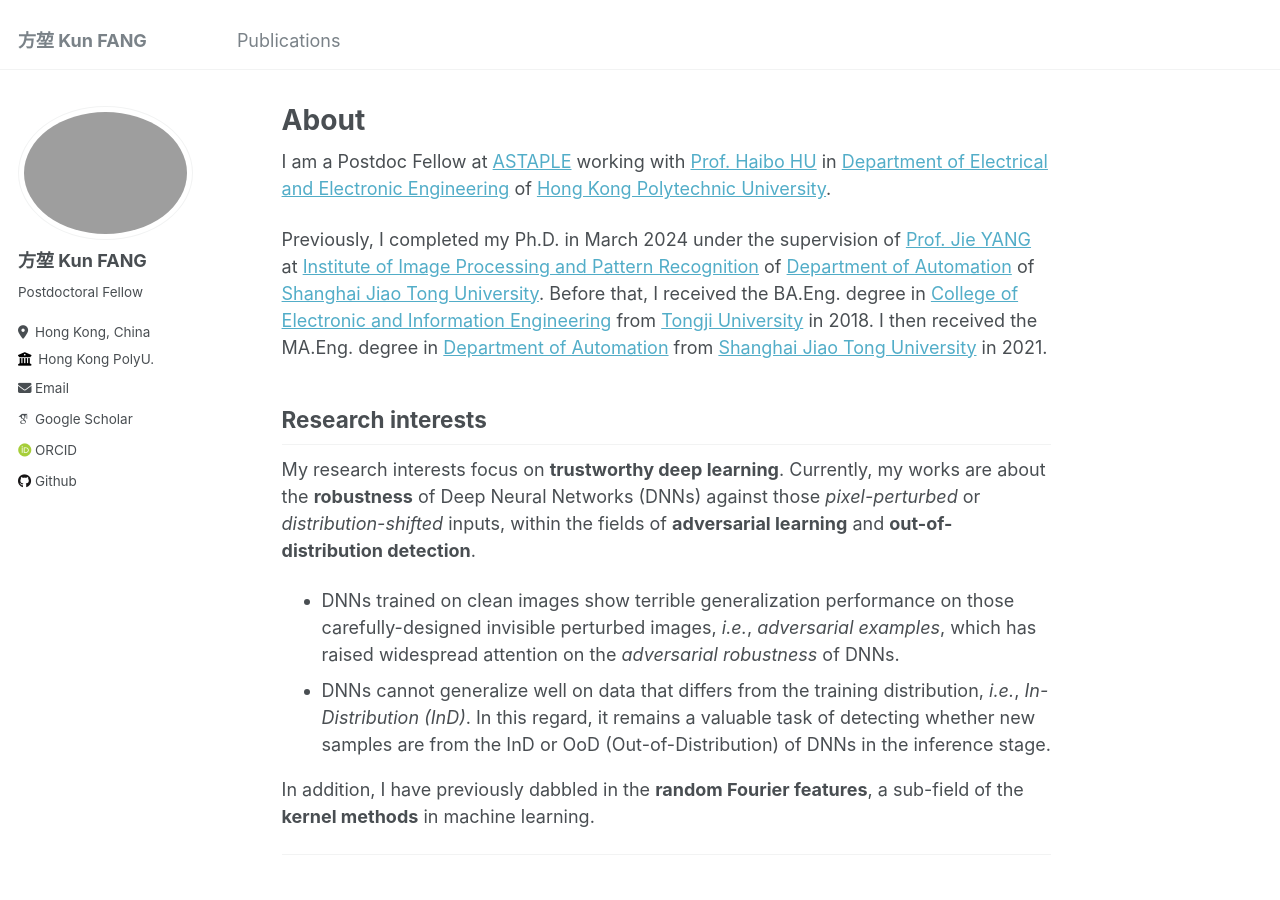
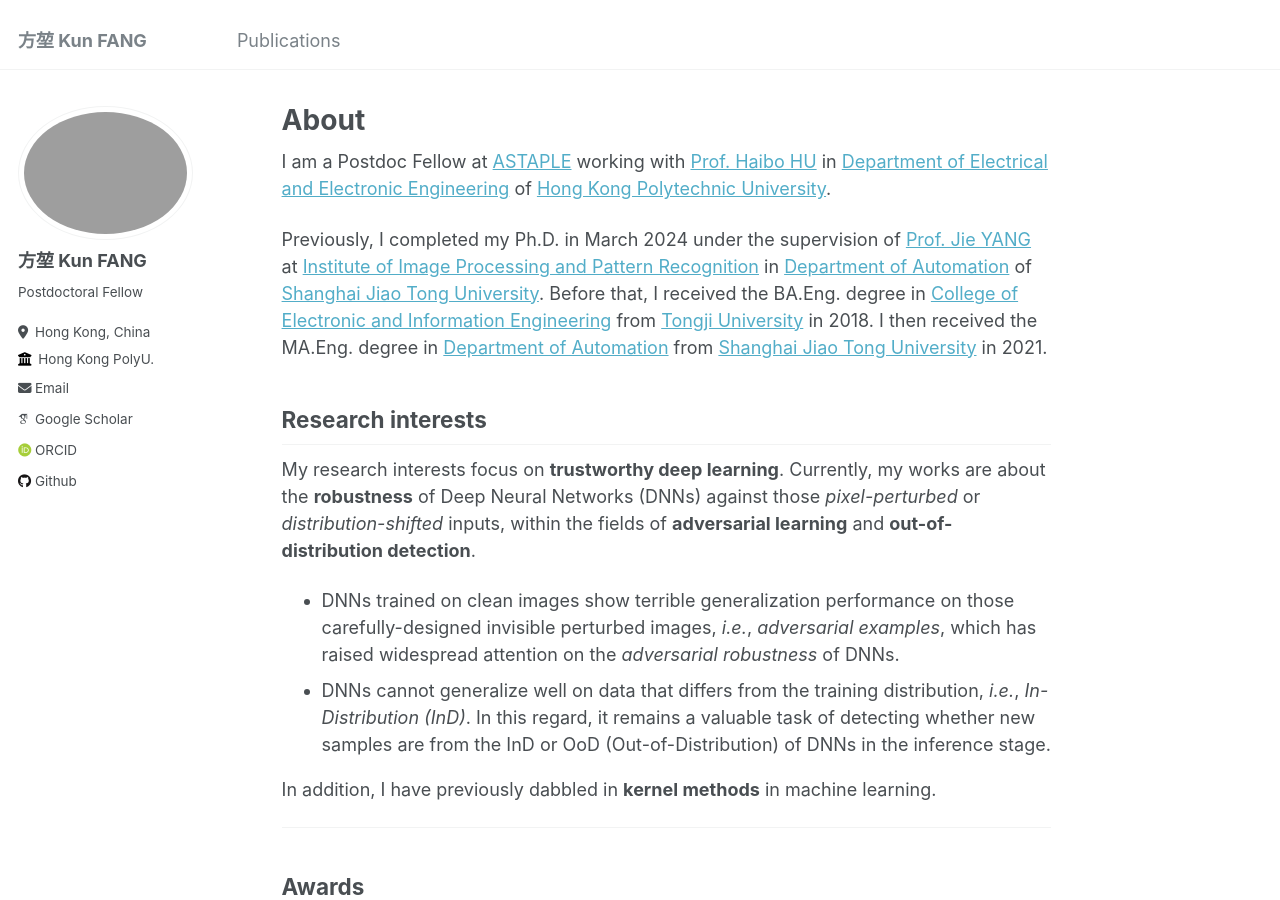
Before and after one commit to fanghenshaometeor/fanghenshaometeor.github.io, a Jekyll site: the page built from _pages/about.md, in a window 1280 px wide and 900 px high. Built offline with Jekyll 4.4.1, drawn with Linux system fonts in a browser that asks for light colours; some web fonts are replaced.

Commit message:
update-about

```diff
--- a/_pages/about.md
+++ b/_pages/about.md
@@ -9,7 +9,7 @@
 
 I am a Postdoc Fellow at [ASTAPLE](https://www.astaple.com/) working with [Prof. Haibo HU](https://haibohu.org/) in [Department of Electrical and Electronic Engineering](https://www.polyu.edu.hk/eee/?sc_lang=en) of [Hong Kong Polytechnic University](https://www.polyu.edu.hk/en/).
 
-Previously, I completed my Ph.D. in March 2024 under the supervision of [Prof. Jie YANG](https://scholar.google.com/citations?user=tmx7tu8AAAAJ&hl=en) at [Institute of Image Processing and Pattern Recognition](http://www.pami.sjtu.edu.cn/) of [Department of Automation](https://automation.sjtu.edu.cn/) of [Shanghai Jiao Tong University](https://www.sjtu.edu.cn/). Before that, I received the BA.Eng. degree in [College of Electronic and Information Engineering](https://see.tongji.edu.cn/) from [Tongji University](https://www.tongji.edu.cn/) in 2018. I then received the MA.Eng. degree in [Department of Automation](https://automation.sjtu.edu.cn/) from [Shanghai Jiao Tong University](https://www.sjtu.edu.cn/) in 2021.
+Previously, I completed my Ph.D. in March 2024 under the supervision of [Prof. Jie YANG](https://scholar.google.com/citations?user=tmx7tu8AAAAJ&hl=en) at [Institute of Image Processing and Pattern Recognition](http://www.pami.sjtu.edu.cn/) in [Department of Automation](https://automation.sjtu.edu.cn/) of [Shanghai Jiao Tong University](https://www.sjtu.edu.cn/). Before that, I received the BA.Eng. degree in [College of Electronic and Information Engineering](https://see.tongji.edu.cn/) from [Tongji University](https://www.tongji.edu.cn/) in 2018. I then received the MA.Eng. degree in [Department of Automation](https://automation.sjtu.edu.cn/) from [Shanghai Jiao Tong University](https://www.sjtu.edu.cn/) in 2021.
 
 
 Research interests
@@ -19,7 +19,7 @@
 - DNNs trained on clean images show terrible generalization performance on those carefully-designed invisible perturbed images, *i.e.*, *adversarial examples*, which has raised widespread attention on the *adversarial robustness* of DNNs.
 - DNNs cannot generalize well on data that differs from the training distribution, *i.e.*, *In-Distribution (InD)*. In this regard, it remains a valuable task of detecting whether new samples are from the InD or OoD (Out-of-Distribution) of DNNs in the inference stage.
 
-In addition, I have previously dabbled in the **random Fourier features**, a sub-field of the **kernel methods** in machine learning.
+In addition, I have previously dabbled in **kernel methods** in machine learning.
 
 ---
 
```
